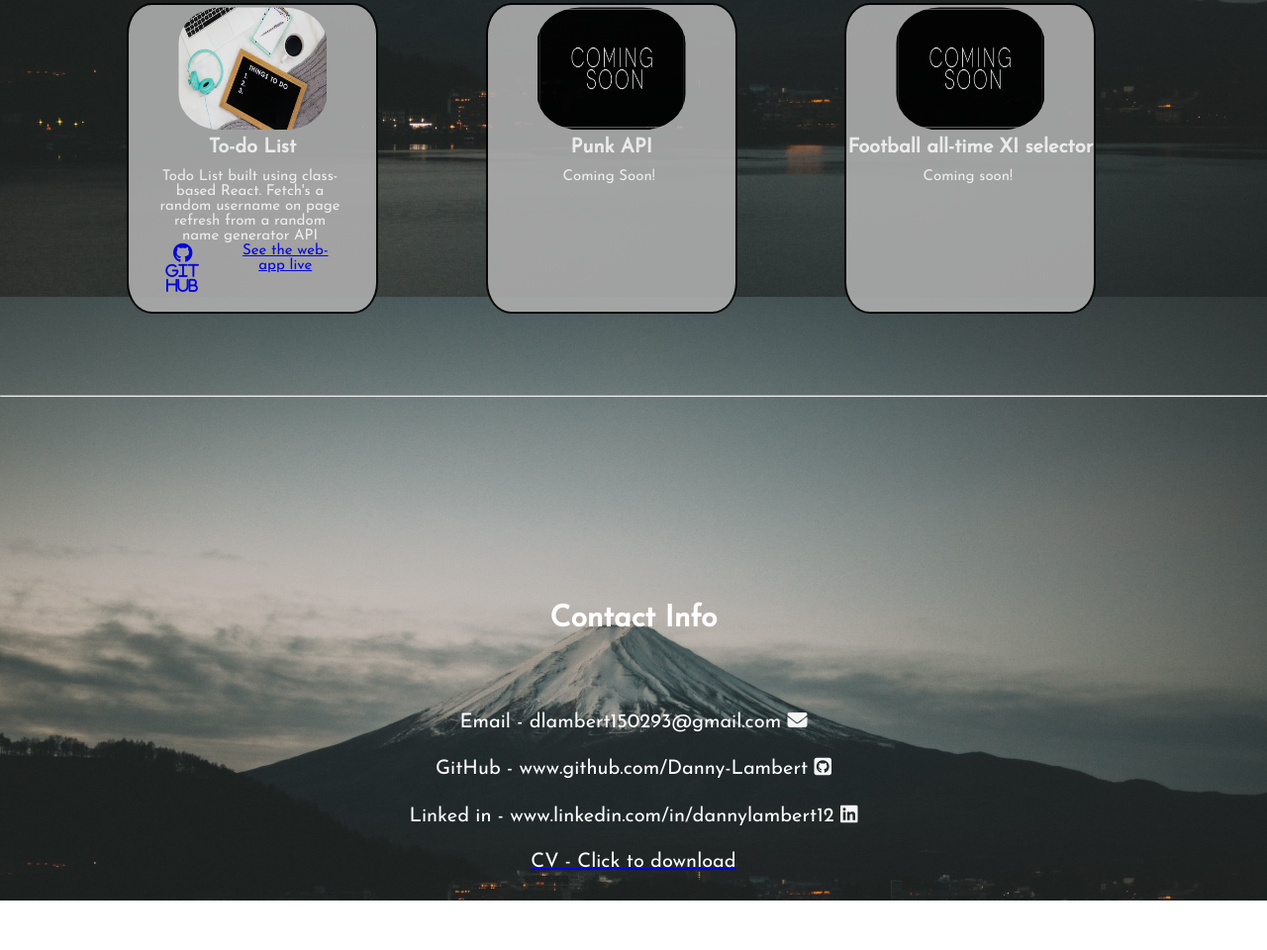
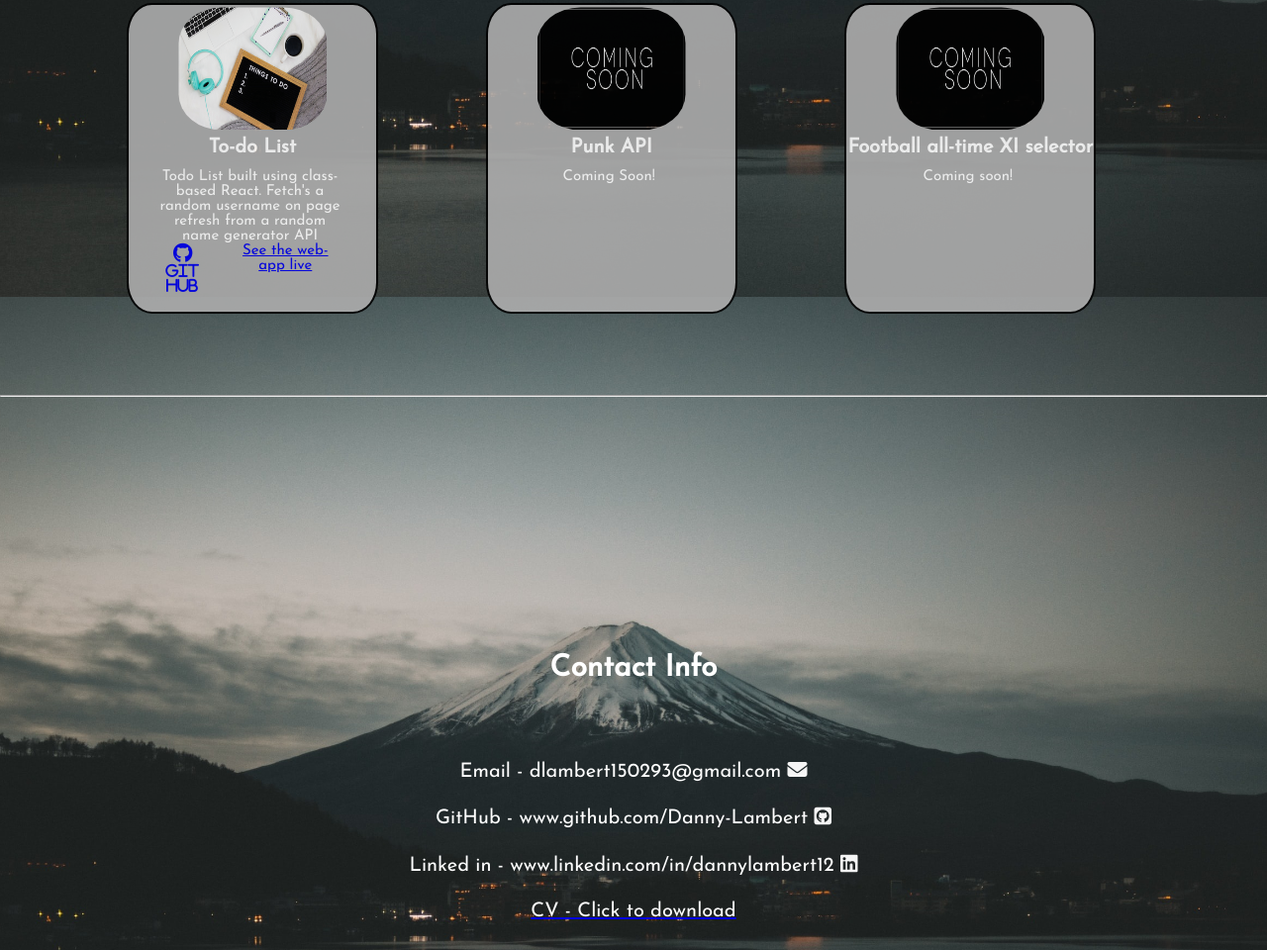
Before and after one commit to Danny-Lambert/Finished-Portfolio, a plain HTML site: page index.html in a window 1280 px wide. Shown: the part 2100-3060 px from the top of the page at 99% size. Before the commit the page ends 3010 px from the top, so only its background shows below. Drawn offline with Linux system fonts and the light colour scheme.

Commit message:
small tweak to margin-top within contact section

```diff
--- a/styles.css
+++ b/styles.css
@@ -202,7 +202,7 @@
     margin-top: 0%;
     margin-bottom: 10px;
     height: 300px;
-    margin-top: 300px;
+    margin-top: 350px;
     }
     .contact h1 {
     margin: 5%;
```
